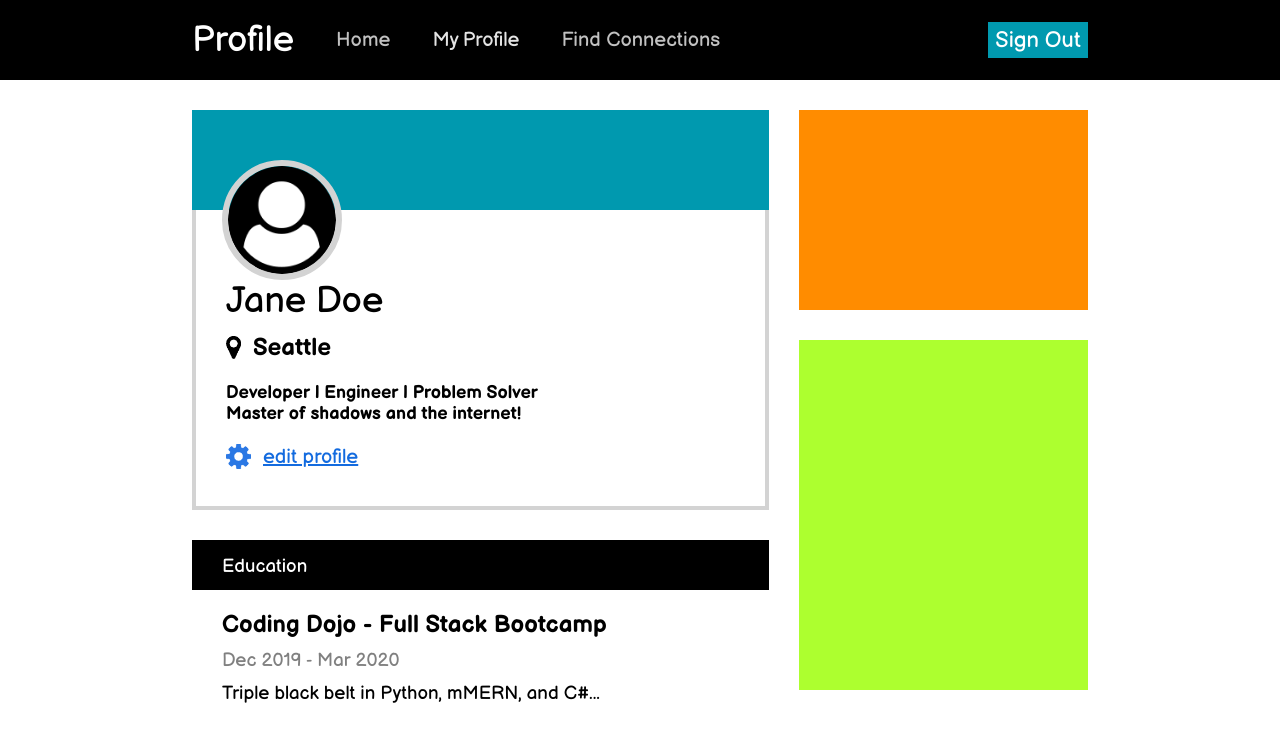
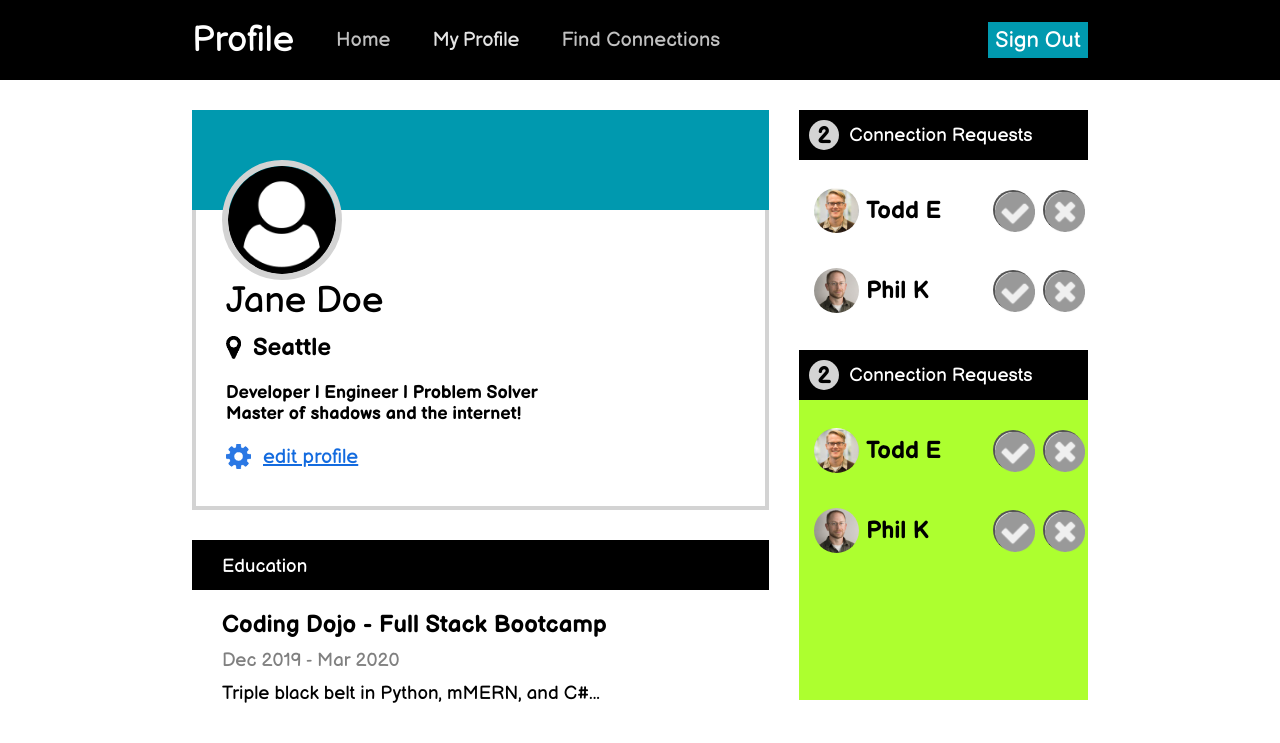
Before and after one commit to CragarDev/Burke_Craig_Assignment_profilePage, a plain HTML site: page index.html in a window 1280 px wide. Drawn offline with Linux system fonts and the light colour scheme.

Commit message:
Updated the connection requests section

```diff
--- a/index.html
+++ b/index.html
@@ -8,6 +8,7 @@
     <link rel="stylesheet" href="./style.css" />
   </head>
   <body>
+    <!-- Begin Nav -->
     <div class="nav mb30">
       <div class="nav-container flex">
         <h1 class="nav-logo">Profile</h1>
@@ -23,8 +24,15 @@
         <button id="sign-out" type="submit">Sign Out</button>
       </div>
     </div>
+    <!-- End Nav -->
+
+    <!-- Begin Main -->
     <div class="main flex">
+
+      <!-- Begin Main Left -->
       <div class="main-left">
+
+        <!-- Begin Profile Section -->
         <div class="profile-card mb30 relative">
           <!-- Upper blue bar -->
           <div class="top-bar">
@@ -35,7 +43,6 @@
               alt="user photo"
             />
           </div>
-
           <!-- Lower White user info bar -->
           <div class="lower-bar pl30">
             <h1 class="mb10">Jane Doe</h1>
@@ -61,6 +68,9 @@
             </div>
           </div>
         </div>
+        <!-- End Profile Section -->
+
+        <!-- Begin Education Section -->
         <div class="education-card mb30">
           <h3 class="sub-header mb20">Education</h3>
           <div class="edu-content pl30">
@@ -69,10 +79,69 @@
             <h3 class="edu-description">Triple black belt in Python, mMERN, and C#...</h3>
           </div>
         </div>
+        <!-- End Education Section -->
       </div>
+      <!-- End Main Left -->
+
+      <!-- Begin Main Right Side -->
       <div class="main-right">
-        <div class="connect-request mb30"></div>
-        <div class="connections"></div>
+
+        <!-- Begin Connection Requests Section -->
+        <div class="conreq-container mb30">
+          <div class="conreq-header flex pl10">
+            <div class="conreq-counter">
+              <h3>2</h3>
+            </div>
+            <h3 class="conreq-title pl10">Connection Requests</h3>
+          </div>
+
+          <!-- Begin the List of connection requests -->
+          <div class="conreq-list-container flex mb20 pl10">
+            <img class="conreq-user-img" src="./images/users/todd-s.jpg" alt="connection request user photo">
+            <h2>Todd E</h2>
+            <button id="accept" class="reqcon-button"><img src="./images/icons/accept-circle.png" alt="">
+            </button>
+            <button id="cancel" class="reqcon-button"><img src="./images/icons/close-circle.png" alt=""></button>
+          </div>
+          <!-- put new users below this comment -->
+          <div class="conreq-list-container flex mb20 pl10">
+            <img class="conreq-user-img" src="./images/users/phil-s.jpg" alt="connection request user photo">
+            <h2>Phil K</h2>
+            <button id="accept" class="reqcon-button"><img src="./images/icons/accept-circle.png" alt="">
+            </button>
+            <button id="cancel" class="reqcon-button"><img src="./images/icons/close-circle.png" alt=""></button>
+          </div>
+
+          <!--     -->
+        </div>
+        <!-- End Connection Requests Section -->
+
+        <!-- Begin Connections Section -->
+        <div class="connections">
+          <div class="conreq-header flex pl10">
+            <div class="conreq-counter">
+              <h3>2</h3>
+            </div>
+            <h3 class="conreq-title pl10">Connection Requests</h3>
+          </div>
+
+          <!-- Begin the List of connection requests -->
+          <div class="conreq-list-container flex mb20 pl10">
+            <img class="conreq-user-img" src="./images/users/todd-s.jpg" alt="connection request user photo">
+            <h2>Todd E</h2>
+            <button id="accept" class="reqcon-button"><img src="./images/icons/accept-circle.png" alt="">
+            </button>
+            <button id="cancel" class="reqcon-button"><img src="./images/icons/close-circle.png" alt=""></button>
+          </div>
+          <!-- put new users below this comment -->
+          <div class="conreq-list-container flex mb20 pl10">
+            <img class="conreq-user-img" src="./images/users/phil-s.jpg" alt="connection request user photo">
+            <h2>Phil K</h2>
+            <button id="accept" class="reqcon-button"><img src="./images/icons/accept-circle.png" alt="">
+            </button>
+            <button id="cancel" class="reqcon-button"><img src="./images/icons/close-circle.png" alt=""></button>
+          </div>
+        </div>
       </div>
     </div>
   </body>
--- a/style.css
+++ b/style.css
@@ -25,6 +25,10 @@
 
 .mb10 {
   margin-bottom: 10px;
+}
+
+.pl10 {
+  padding-left: 10px;
 }
 
 .pl30 {
@@ -167,6 +171,7 @@ a {
   margin-left: 12px;
 }
 
+/* Education */
 .education-card {
   background-color: white;
   min-height: 200px;
@@ -197,11 +202,72 @@ a {
   flex: 1;
 }
 
-.connect-request {
-  background-color: darkorange;
+/* Connection Requests */
+.conreq-container {
+  background-color: rgb(255, 255, 255);
   min-height: 200px;
 }
 
+.conreq-header {
+  background-color: black;
+  min-height: 50px;
+  margin: 0 auto;
+  margin-bottom: 20px;
+}
+
+.conreq-counter {
+  background-color: lightgray;
+  color: black;
+  font-weight: normal;
+  font-size: 20px;
+  width: 30px;
+  height: 30px;
+  border-radius: 50%;
+  text-align: center;
+  padding-top: 2px;
+}
+
+.conreq-title {
+  font-weight: normal;
+  color: white;
+}
+
+.conreq-list-container {
+  /* background-color: aquamarine; */
+  min-height: 60px;
+  justify-content: space-between;
+}
+
+.conreq-user-img {
+  width: 55px;
+  height: 55px;
+  border-radius: 50%;
+  padding: 5px;
+}
+
+.conreq-list-container h2 {
+  /* padding-left: 6px; */
+  flex: 2;
+  margin-left: 2px;
+}
+
+.reqcon-button {
+  background-image: none;
+  border-radius: 50%;
+  width: 40px;
+  height: 40px;
+  margin: 0 5px;
+}
+
+#accept img {
+  width: 40px;
+}
+
+#cancel img {
+  width: 40px;
+}
+
+/* Connections */
 .connections {
   background-color: greenyellow;
   min-height: 350px;
```
